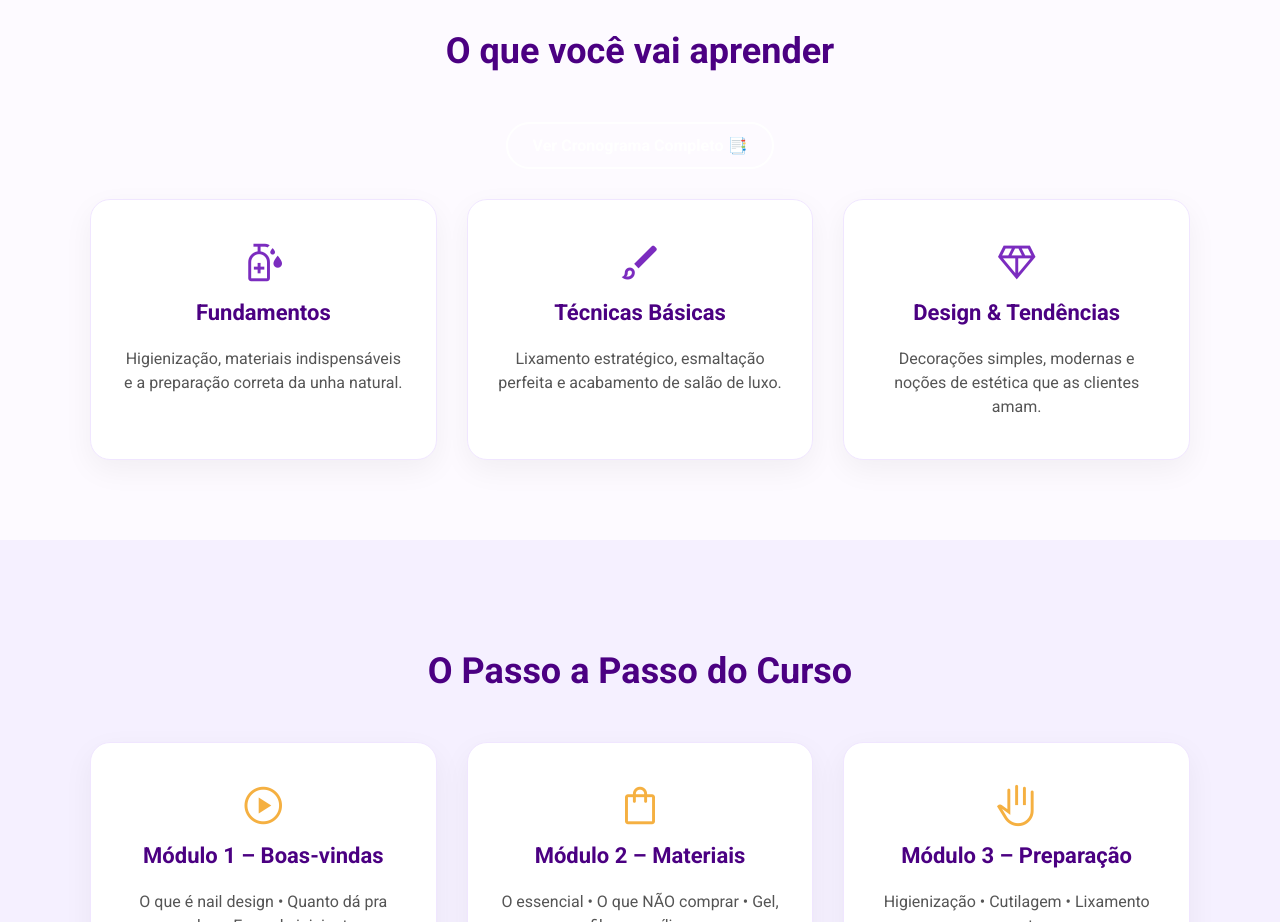
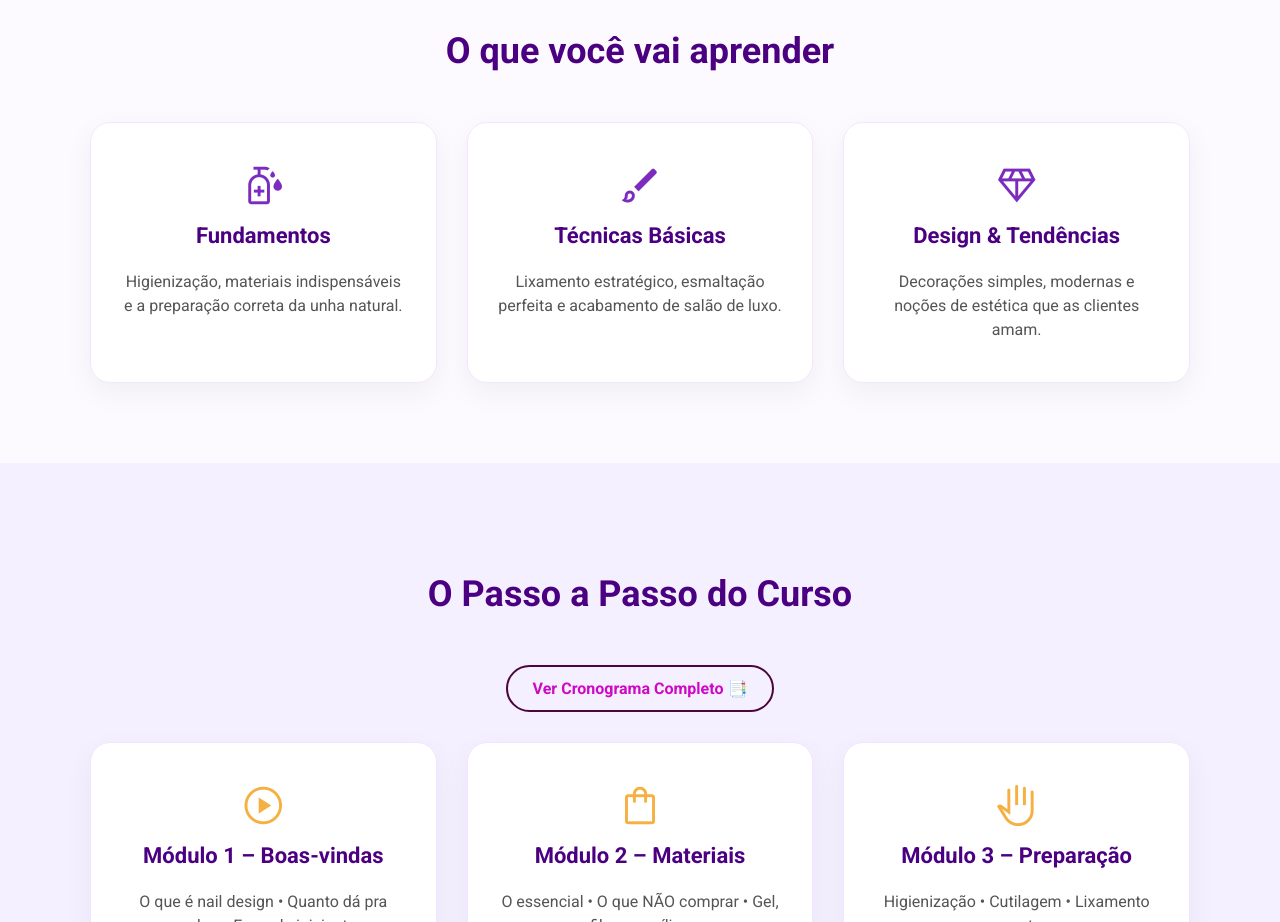
Before and after one commit to Gus11vs/SanthyNails, a website: page index.html in a window 1280 px wide. Shown: the part 1020-1942 px from the top of the page. Drawn offline with nearby package versions, Linux system fonts and the light colour scheme; no server answers.

Commit message:
Add files via upload

```diff
--- a/index.html
+++ b/index.html
@@ -59,12 +59,6 @@
 <section class="hidden">
   <div class="container">
     <h2 class="section-title">O que você vai aprender</h2>
-
-    <div style="text-align: center; margin-top: 30px; margin-bottom: 30px;">
-    <a href="cronograma.html" style="background-color: transparent; border: 2px solid white; color: white; padding: 12px 25px; border-radius: 30px; text-decoration: none; font-weight: bold; display: inline-block; transition: 0.3s;">
-        Ver Cronograma Completo 📑
-    </a>
-</div>
     <div class="cards">
       <div class="card premium-card">
         <span class="material-symbols-outlined card-icon">sanitizer</span>
@@ -88,6 +82,12 @@
 <section id="modulos" class="hidden section-light">
   <div class="container">
     <h2 class="section-title">O Passo a Passo do Curso</h2>
+
+    <div style="text-align: center; margin-top: 30px; margin-bottom: 30px;">
+    <a href="cronograma.html" style="background-color: transparent; border: 2px solid rgb(75, 5, 60); color: rgb(207, 8, 197); padding: 12px 25px; border-radius: 30px; text-decoration: none; font-weight: bold; display: inline-block; transition: 0.3s;">
+        Ver Cronograma Completo 📑
+    </a>
+</div>
     <div class="cards">
       <div class="card premium-card">
         <span class="material-symbols-outlined card-icon module-icon">play_circle</span>
```
